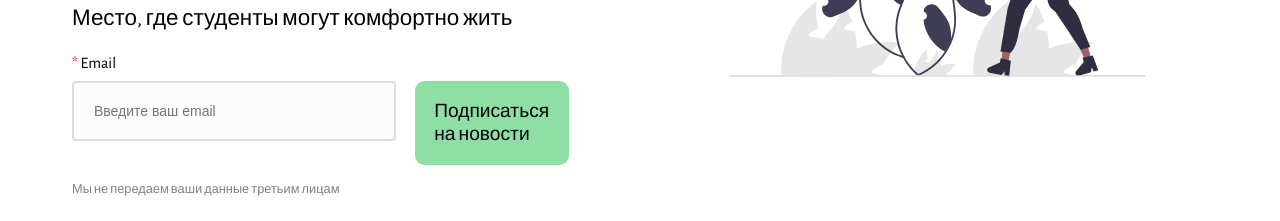
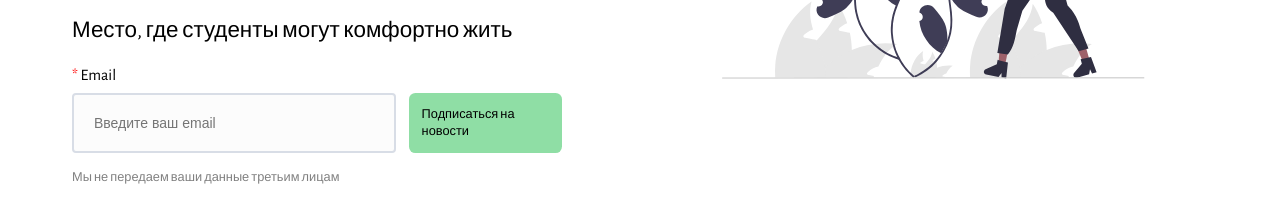
Before and after one commit to DAlebabaP/campusgeronia, a plain HTML site: page index.html in a window 1280 px wide. Shown: the part 579-800 px from the top of the page. Drawn offline with nearby package versions, Linux system fonts and the light colour scheme.

Commit message:
Update index_style.css

```diff
--- a/index_style.css
+++ b/index_style.css
@@ -90,17 +90,18 @@ body{
 }
 
 .input_button {
-    padding: 1em 1em;
-	display: inline-block;
+   padding: 1em 1em;
+    display: flex;
     background-color: #8fdea5;
-	max-width: 6em;
+    width: 10em;
     text-decoration: none;
     border-radius: 0.5em;
-	font-size: 0.6em;
+    font-size: 0.4em;
     transition: background-color 0.3s ease;
-	transition: transform 0.3s ease;
-	margin-left: 1em;
-	cursor: pointer;
+    transition: transform 0.3s ease;
+    margin-left: 1em;
+    cursor: pointer;
+    align-items: center;
 }
 
 .input_button a{
```
